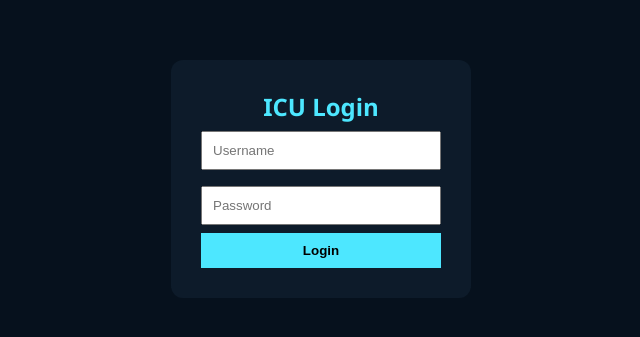
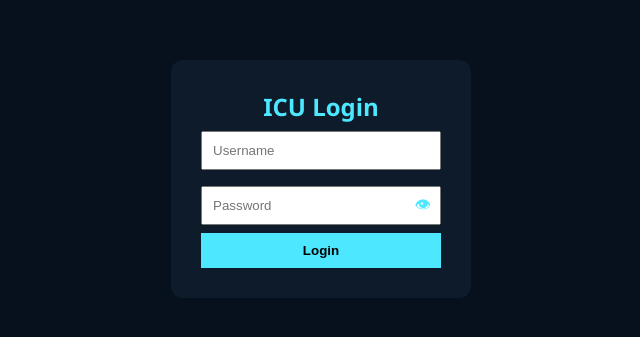
Before and after one commit to youssifalaa313-prog/grad-project, a website: page index.html in a window 1280 px wide. Shown: the part 221-558 px from the top of the page, 319-959 px from the left. Drawn offline with Linux system fonts and the light colour scheme.

Commit message:
Update index.html

```diff
--- a/index.html
+++ b/index.html
@@ -201,8 +201,21 @@ font-weight:bold;
 <div id="loginScreen">
   <div class="loginBox">
     <h2 style="color:#4de7ff">ICU Login</h2>
+
     <input id="user" placeholder="Username">
-    <input id="pass" type="password" placeholder="Password">
+
+    <div style="position:relative;">
+      <input id="pass" type="password" placeholder="Password">
+      <span onclick="togglePassword()" style="
+        position:absolute;
+        right:10px;
+        top:50%;
+        transform:translateY(-50%);
+        cursor:pointer;
+        color:#4de7ff;
+      ">👁</span>
+    </div>
+
     <button onclick="login()">Login</button>
     <p id="error" style="color:red;"></p>
   </div>
@@ -224,6 +237,12 @@ font-weight:bold;
 <script>
 
 let currentRoom=null;
+
+/* SHOW/HIDE PASSWORD */
+function togglePassword(){
+  const pass=document.getElementById("pass");
+  pass.type = pass.type === "password" ? "text" : "password";
+}
 
 /* LOGIN */
 async function login(){
```
